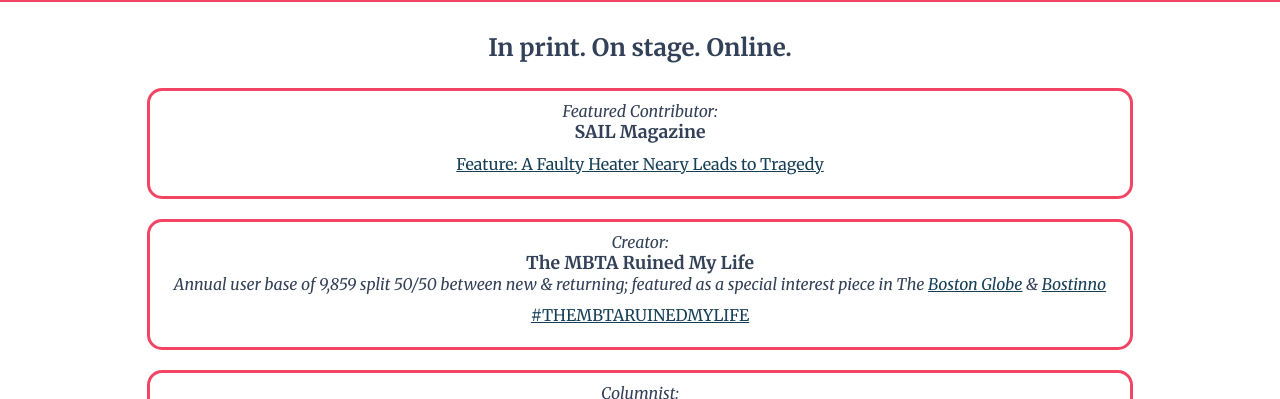
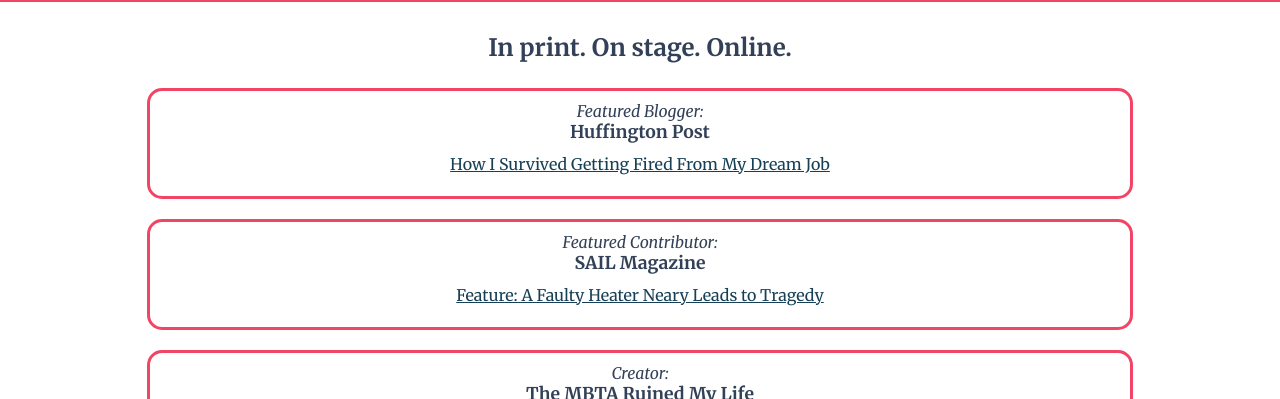
Before and after one commit to philgutowski/ali_wisch, a plain HTML site: page index.html in a window 1280 px wide. Shown: the part 798-1197 px from the top of the page. Drawn offline with Linux system fonts and the light colour scheme; files whose address does not match are found by name.

Commit message:
add huff post piece

```diff
--- a/index.html
+++ b/index.html
@@ -38,6 +38,13 @@
     <div class="work">
         <h3>In print.  On stage.  Online.</h3>
         <ul class="list-of-work">
+            <li class="piece">
+                <p class="role">Featured Blogger:</p>
+                <p class="publisher">Huffington Post</p>
+                <a href="http://www.huffingtonpost.com/ali-wisch/how-i-survived-getting-fi_b_9730472.html" target="_blank">
+                    <p class="title">How I Survived Getting Fired From My Dream Job</p>
+                </a>
+            </li>
             <li class="piece">
                 <p class="role">Featured Contributor:</p>
                 <p class="publisher">SAIL Magazine</p>
```
